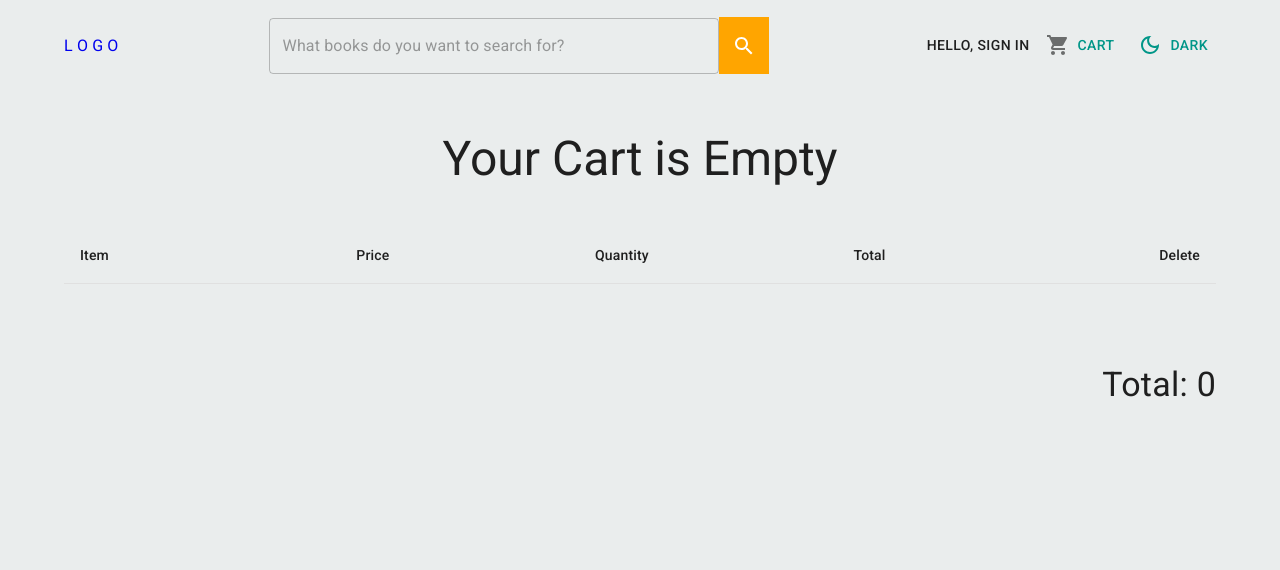
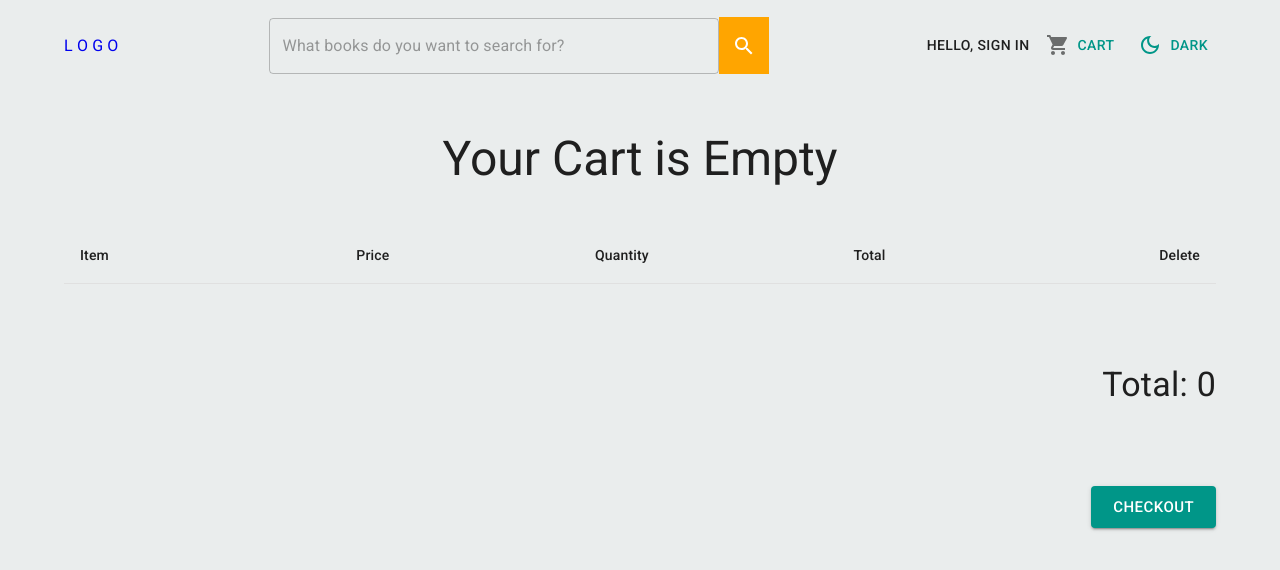
Before and after one commit to lengoctrong/bookstore, a React (Vite) app: page /cart in a window 1280 px wide. Shown: the top 570 px of the page. Built offline with nearby package versions, Linux system fonts and the light colour scheme; sample sign-in values are in the browser's storage.

Commit message:
create Checkout page and PrivateRouter

```diff
--- a/src/pages/Cart/CartContainer/index.jsx
+++ b/src/pages/Cart/CartContainer/index.jsx
@@ -14,6 +14,7 @@ import {
   Typography
 } from '@mui/material'
 import { useDispatch, useSelector } from 'react-redux'
+import { NavLink } from 'react-router-dom'
 import SearchBar from '../../../components/Header/components/SearchBar'
 import {
   decreaseQuantity,
@@ -126,6 +127,19 @@ const CartContainer = () => {
             <Box sx={{ display: 'flex', justifyContent: 'flex-end', my: 10 }}>
               <Typography variant="h4">Total: {totalAmount}</Typography>
             </Box>
+            <Box
+              sx={{
+                display: 'flex',
+                justifyContent: 'flex-end',
+                my: 10
+              }}
+            >
+              <Button variant="contained" size="large">
+                <NavLink to="/checkout" style={{ color: 'white' }}>
+                  Checkout
+                </NavLink>
+              </Button>
+            </Box>
           </div>
         </Container>
       </div>
--- /dev/null
+++ b/src/pages/Checkout/index.jsx
@@ -0,0 +1,5 @@
+const Checkout = () => {
+  return <div>Checkout</div>
+}
+
+export default Checkout
--- /dev/null
+++ b/src/router/PrivateRouter.jsx
@@ -0,0 +1,9 @@
+import { useSelector } from 'react-redux'
+import { Navigate } from 'react-router-dom'
+
+const PrivateRoute = ({ children }) => {
+  const userData = useSelector((state) => state.user.user)
+  return userData ? children : <Navigate to="/login" />
+}
+
+export default PrivateRoute
--- a/src/router/index.jsx
+++ b/src/router/index.jsx
@@ -1,8 +1,10 @@
 import { createBrowserRouter } from 'react-router-dom'
+import PrivateRouter from './PrivateRouter'
 
 import Login from '../pages/Auth/Login'
 import Signup from '../pages/Auth/Signup'
 import Cart from '../pages/Cart'
+import Checkout from '../pages/Checkout'
 import Detail from '../pages/Detail'
 import Home from '../pages/Home'
 import Layout from '../pages/Layout'
@@ -26,13 +28,22 @@ const router = createBrowserRouter([
       {
         path: '/shop',
         element: <Shop />
+      },
+      // checkout
+      {
+        path: '/checkout',
+        element: <Checkout />
       }
     ]
   },
   // cart
   {
     path: '/cart',
-    element: <Cart />
+    element: (
+      <PrivateRouter>
+        <Cart />
+      </PrivateRouter>
+    )
   },
   // login
   {
```
